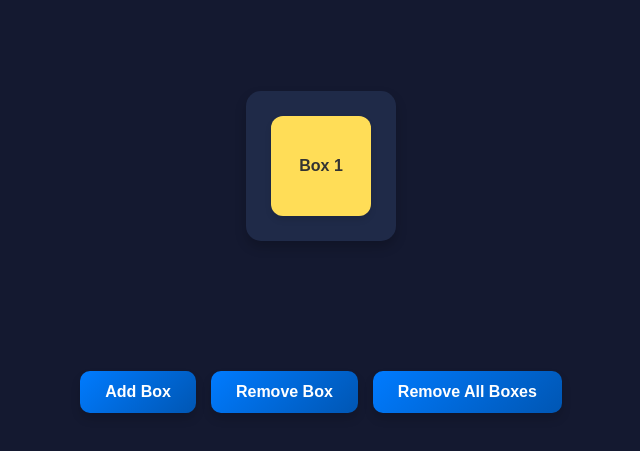
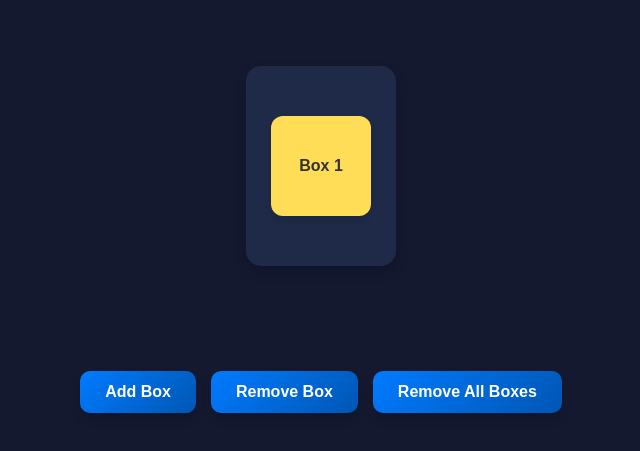
Before and after one commit to CyberSphinxxx/FlexBoxer, a plain HTML site: page index.html in a window 1280 px wide. Shown: the part 243-694 px from the top of the page, without its empty margins (319-959 px from the left). Drawn offline with Linux system fonts and the light colour scheme.

Commit message:
Bug Fix: Box not properly alligning when adding box

```diff
--- a/styles.css
+++ b/styles.css
@@ -10,6 +10,7 @@ body {
     height: 100vh;
     color: #ffffff;
 }
+
 header {
     text-align: center;
     margin-top: 5rem;
@@ -20,6 +21,7 @@ main {
     display: flex;
     align-items: center;
     justify-content: center;
+    width: 100%;
 }
 
 footer {
@@ -58,6 +60,7 @@ footer {
     margin: 20px 0;
     overflow-y: auto;
     max-height: 60vh;
+    min-height: 150px;
 }
 
 .box {
```
